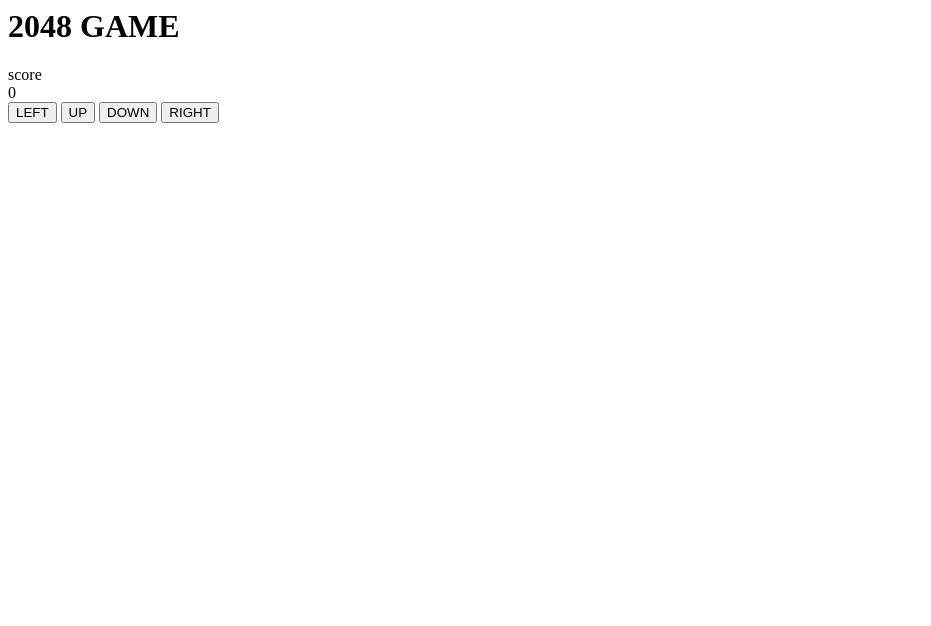
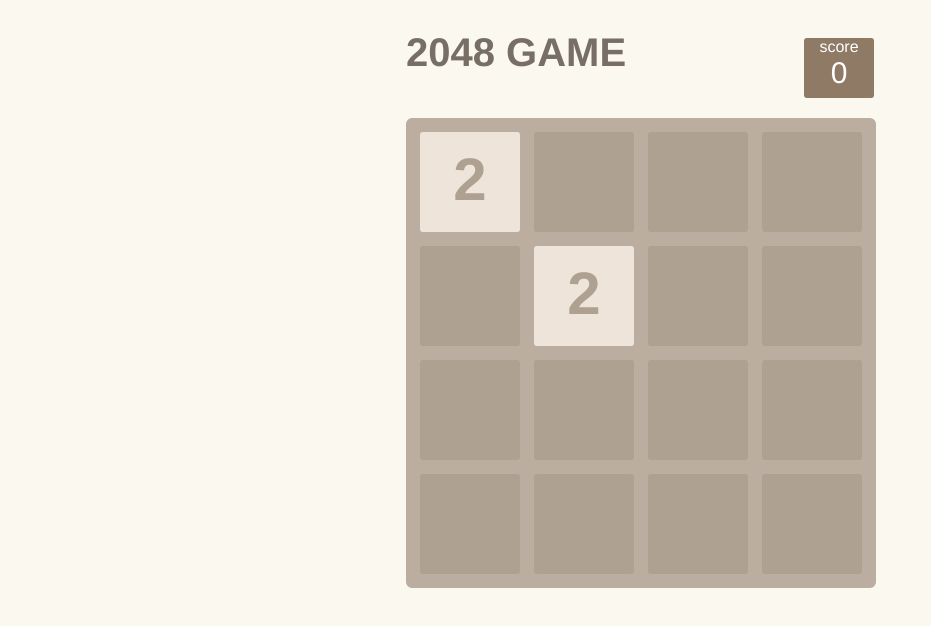
Before and after one commit to yarex999/2048, a plain HTML site: page index.html in a window 1280 px wide. Shown: the whole page, without its empty margins (0-931 px from the left). Drawn offline with Linux system fonts and the light colour scheme.

Commit message:
Update index.html

```diff
--- a/index.html
+++ b/index.html
@@ -3,7 +3,7 @@
 <head>
     <meta charset="UTF-8">
     <meta name="viewport" content="width=device-width, initial-scale=1.0">
-    <link rel="stylesheet" href="styleMy.css">
+    <link rel="stylesheet" href="style.css">
     <title>2048</title>
 </head>
 
@@ -29,7 +29,7 @@
     </div>
 
 
-    <script src="scriptMy.js"></script>
+    <script src="script.js"></script>
 </body>
 
 </html>
```
